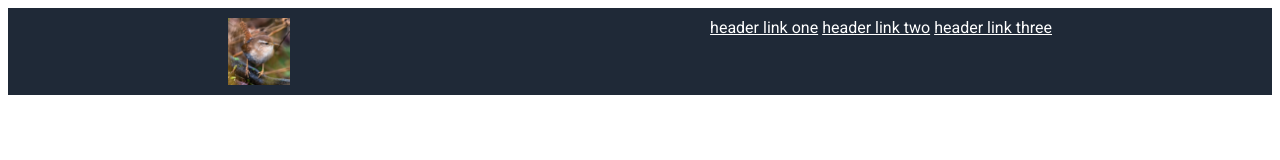
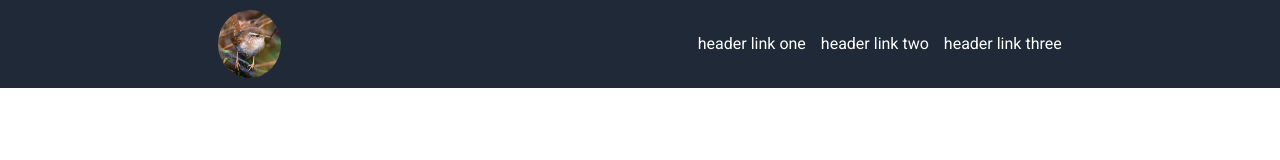
Before and after one commit to pigeonjim/Odin_Project_JM_Landing-Page, a plain HTML site: page index.html in a window 1280 px wide. Drawn offline with Linux system fonts and the light colour scheme.

Commit message:
working on header

```diff
--- a/css/style.css
+++ b/css/style.css
@@ -1,18 +1,33 @@
+body{
+    margin: 0px;
+}
 .header .wrenpic{
     width: 5%;
     border-width: 5px;
-    border-color: black;
+    border-radius: 50%;
 }
+
 .header{
     display: flex;
     justify-content: space-around;
-    background-color: #1f2937;
-    padding: 10px
+    background-color: #1F2937;
+    padding: 10px;
+    align-items: center;
+
 }
+
 .header .links a{
     font-family: 'Roboto', sans-serif;
     color: white;
+    text-decoration: none;
 }
+
+.header .links{
+    display: flex;
+    justify-content: space-between;
+    gap: 15px;
+}
+
 .header .links a:hover{
     color: darkgrey;
 }
```
